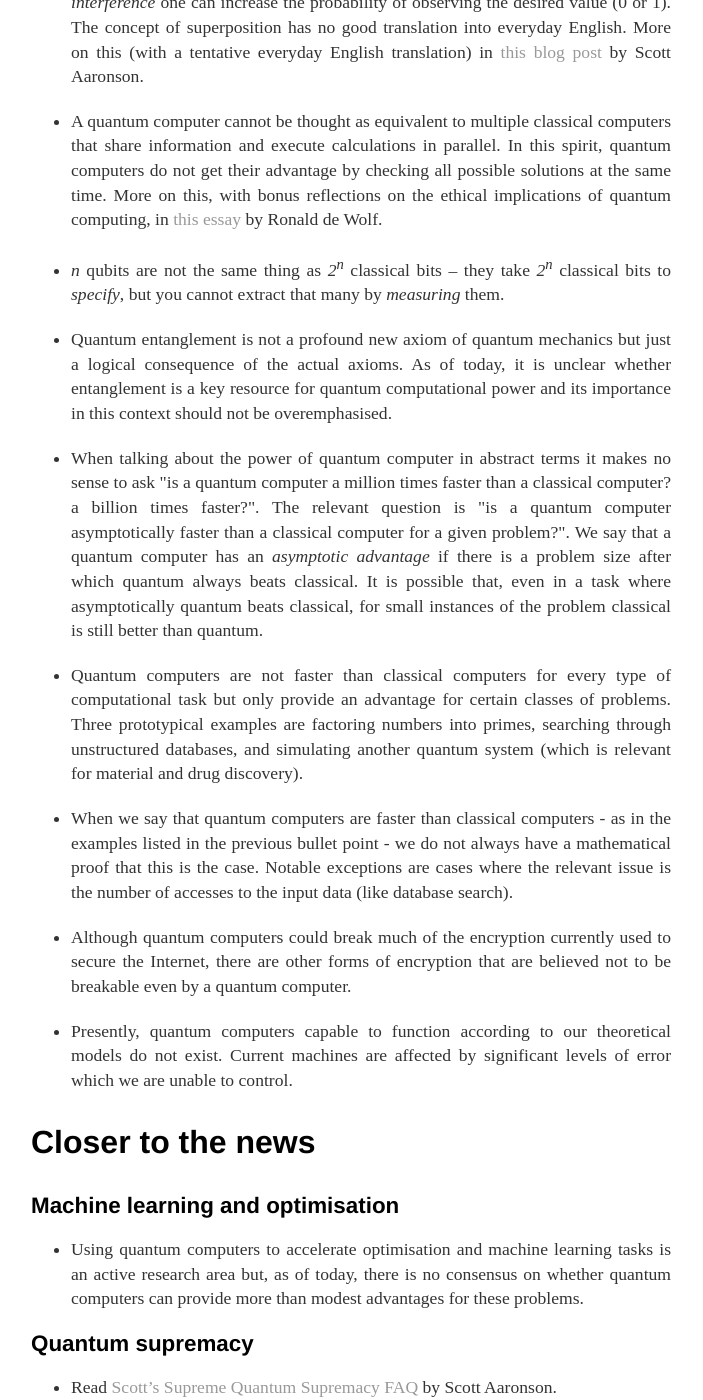
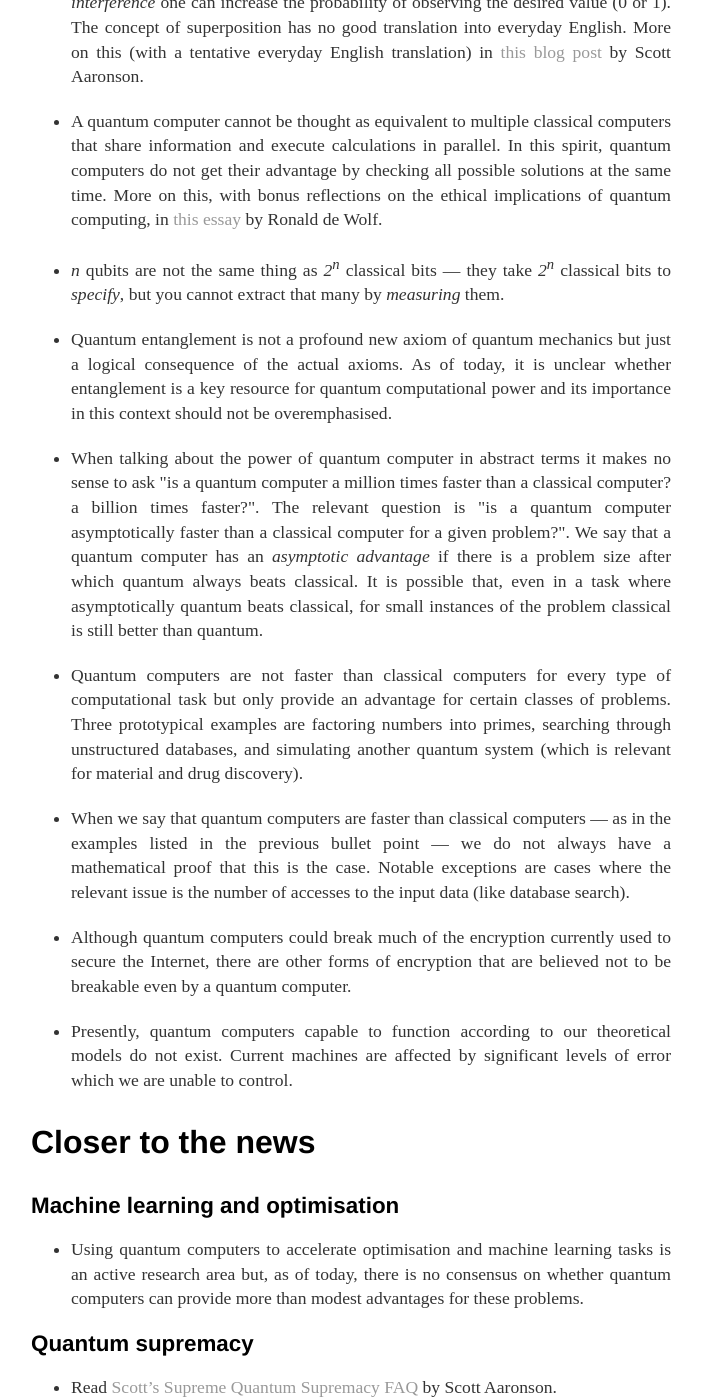
Before and after one commit to quantumfactsheet/quantumfactsheet.github.io, a Jekyll site: the page built from index.html, in a window 1280 px wide and 1400 px high, scrolled down 1437 px. Shown: the whole window, without its empty margins (289-992 px from the left). Built offline with Jekyll 4.4.1, drawn with Linux system fonts in a browser that asks for light colours; part of the change alters nothing that is shown.

```diff
--- a/index.html
+++ b/index.html
@@ -30,7 +30,7 @@ title: Andrea Rocchetto
 
 	<li>A quantum computer cannot be thought as equivalent to multiple classical computers that share information and execute calculations in parallel. In this spirit, quantum computers do not get their advantage by checking all possible solutions at the same time. More on this, with bonus reflections on the ethical implications of quantum computing, in <a href="https://arxiv.org/pdf/1712.05380.pdf">this essay</a> by Ronald de Wolf.</li>
 
-	<li><i>n</i> qubits are not the same thing as <i>2<sup>n</sup></i> classical bits &ndash; they take <i>2<sup>n</sup></i> classical bits to <i>specify</i>, but you cannot extract that many by <i>measuring</i> them.
+	<li><i>n</i> qubits are not the same thing as <i>2<sup>n</sup></i> classical bits &mdash; they take <i>2<sup>n</sup></i> classical bits to <i>specify</i>, but you cannot extract that many by <i>measuring</i> them.
     </li>
 
     <li>Quantum entanglement is not a profound new axiom of quantum mechanics but just a logical consequence of the actual axioms. As of today, it is unclear whether entanglement is a key resource for quantum computational power and its importance in this context should not be overemphasised.</li>
@@ -39,7 +39,7 @@ title: Andrea Rocchetto
 
 	<li>Quantum computers are not faster than classical computers for every type of computational task but only provide an advantage for certain classes of problems. Three prototypical examples are factoring numbers into primes, searching through unstructured databases, and simulating another quantum system (which is relevant for material and drug discovery). </li>
 
-	<li>When we say that quantum computers are faster than classical computers - as in the examples listed in the previous bullet point - we do not always have a mathematical proof that this is the case. Notable exceptions are cases where the relevant issue is the number of accesses to the input data (like database search).</li>
+	<li>When we say that quantum computers are faster than classical computers &mdash; as in the examples listed in the previous bullet point &mdash; we do not always have a mathematical proof that this is the case. Notable exceptions are cases where the relevant issue is the number of accesses to the input data (like database search).</li>
 
 	<li>Although quantum computers could break much of the encryption currently used to secure the Internet, there are other forms of encryption that are believed not to be breakable even by a quantum computer.</li>
 
```
